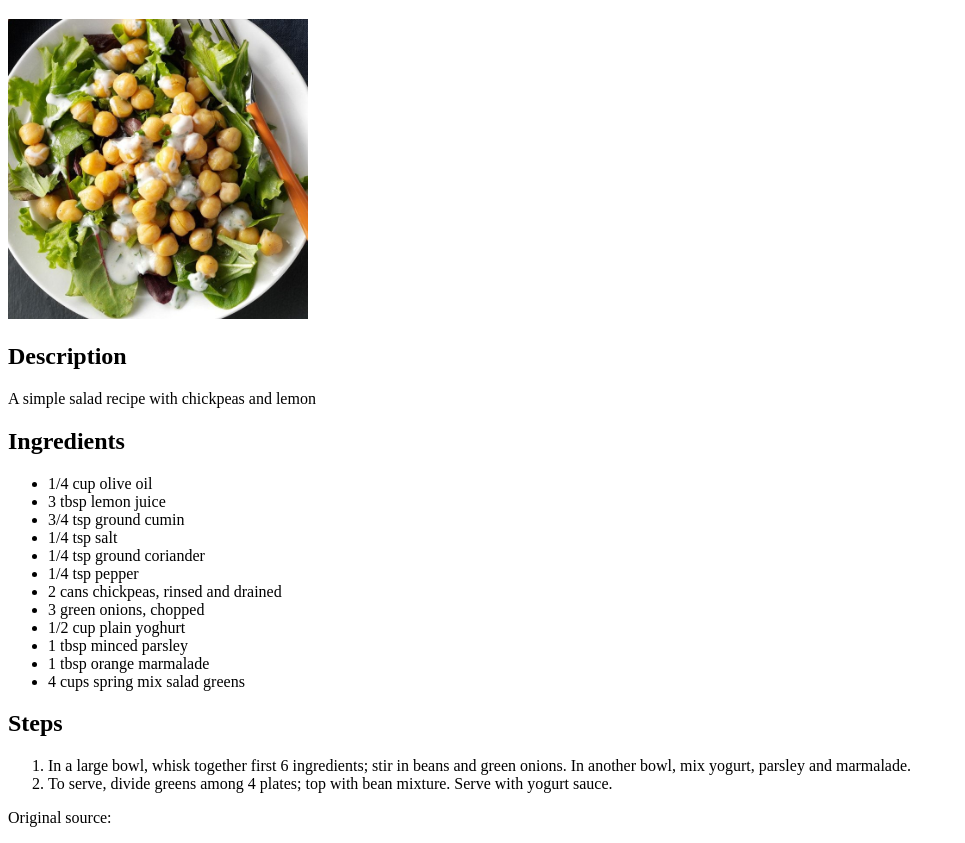
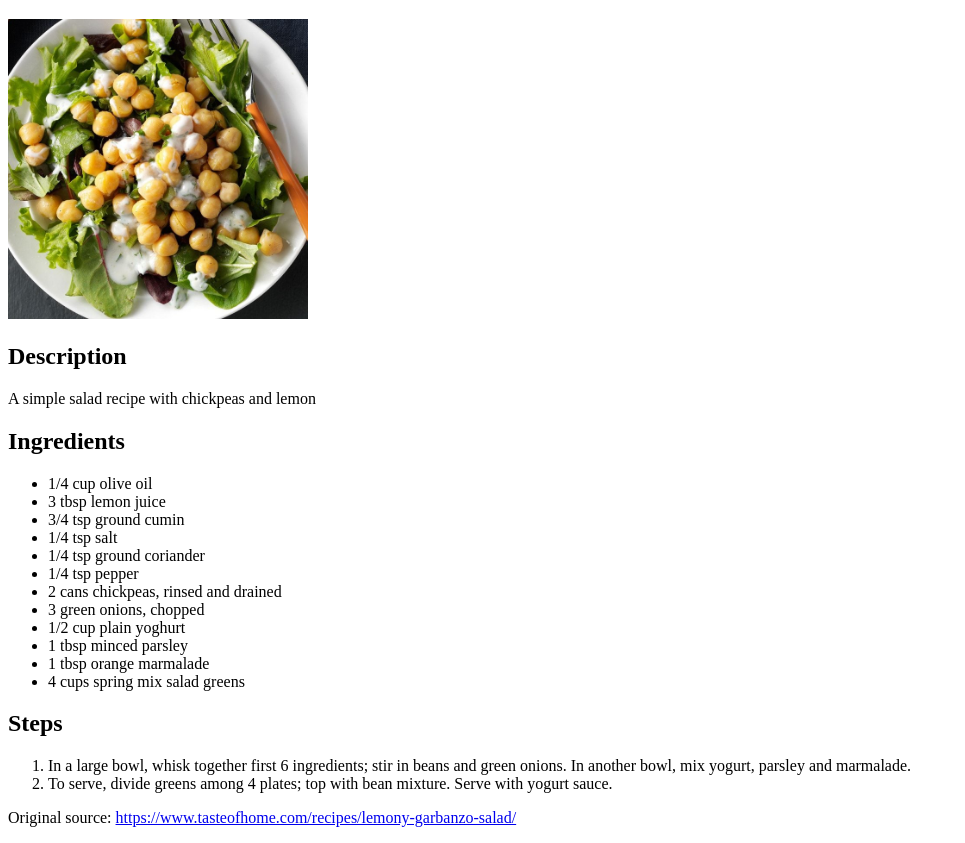
Before and after one commit to bryanluu/odin-recipes, a plain HTML site: page recipes/lemony_garbanzo_salad.html in a window 1280 px wide. Shown: the part 61-904 px from the top of the page, without its empty margins (0-965 px from the left). Drawn offline with Linux system fonts and the light colour scheme.

Commit message:
:bug: forgot the link
The link had no text to click, so add the link

```diff
--- a/recipes/lemony_garbanzo_salad.html
+++ b/recipes/lemony_garbanzo_salad.html
@@ -35,6 +35,6 @@
         <li>To serve, divide greens among 4 plates; top with bean mixture. Serve with yogurt sauce.</li>
       </ol>
     </div>
-    <p>Original source: <a href="https://www.tasteofhome.com/recipes/lemony-garbanzo-salad/"></a></p>
+    <p>Original source: <a href="https://www.tasteofhome.com/recipes/lemony-garbanzo-salad/">https://www.tasteofhome.com/recipes/lemony-garbanzo-salad/</a></p>
   </body>
 </html>
```
